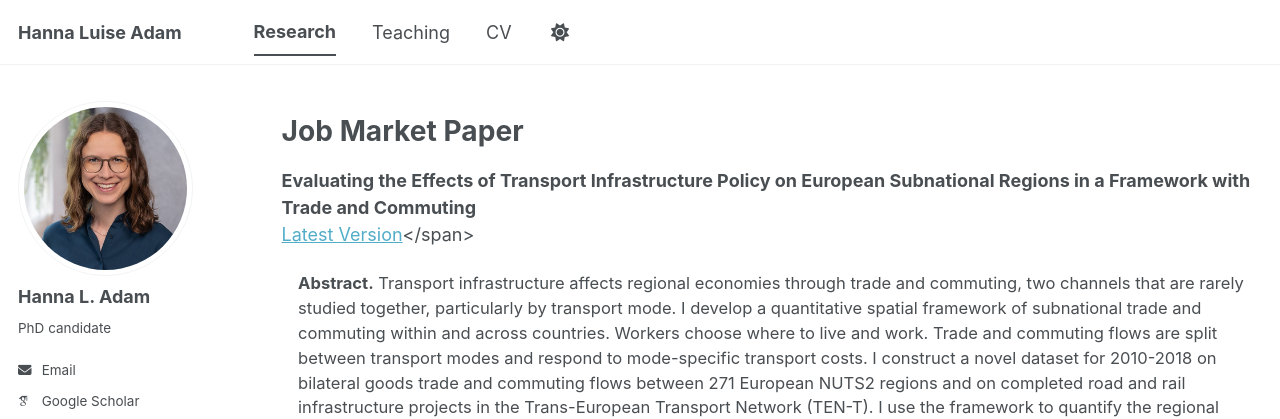
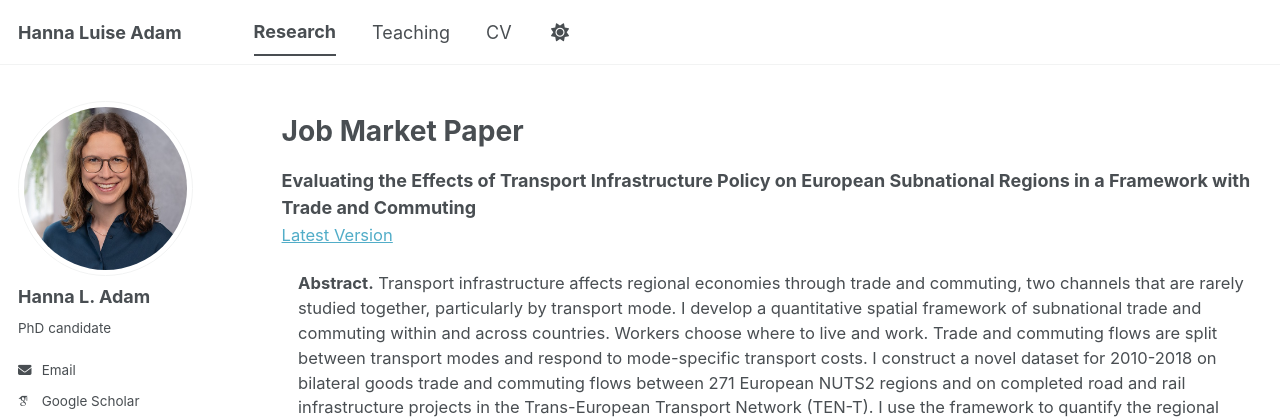
Before and after one commit to hanna-l-adam/hanna-l-adam.github.io, a Jekyll site: the page built from _pages/research.md, in a window 1280 px wide and 900 px high. Shown: the top 419 px of the window. Built offline with Jekyll 4.4.1, drawn with Linux system fonts in a browser that asks for light colours; some web fonts are replaced; a script bundle is joined from its source files by our own code; library files that are not in the unit come from our copies.

Commit message:
Update research.md

```diff
--- a/_pages/research.md
+++ b/_pages/research.md
@@ -16,7 +16,7 @@ author_profile: true
 
 <div class="paper" markdown="1">
 **Evaluating the Effects of Transport Infrastructure Policy on European Subnational Regions in a Framework with Trade and Commuting**
-<a href="/files/Adam_Transport_Infrastructure.pdf" target="_blank">Latest Version</a></span>
+<span class="paper-links"><a href="/files/Adam_Transport_Infrastructure.pdf" target="_blank">Latest Version</a></span>
 
 <div class="abstract" markdown="0">
 <strong>Abstract.</strong> Transport infrastructure affects regional economies through trade and commuting, two channels that are rarely studied together, particularly by transport mode. I develop a quantitative spatial framework of subnational trade and commuting within and across countries. Workers choose where to live and work. Trade and commuting flows are split between transport modes and respond to mode-specific transport costs. I construct a novel dataset for 2010-2018 on bilateral goods trade and commuting flows between 271 European NUTS2 regions and on completed road and rail infrastructure projects in the Trans-European Transport Network (TEN-T). I use the framework to quantify the regional effects of projects under the European Union's TEN-T policy in two steps. First, I structurally estimate the effect of completed infrastructure projects on bilateral transport costs by mode, finding a robust cost reduction for rail but not for road. Second, I use the estimated rail cost reduction to conduct a counterfactual general equilibrium analysis of the effects of TEN-T rail projects. The effects differ substantially between regions, both across and within countries. Commuting accounts for 62% of the aggregate welfare gain and trade for 38%, suggesting that assessments of transport infrastructure policy should account for effects on both goods trade and worker mobility.
```
